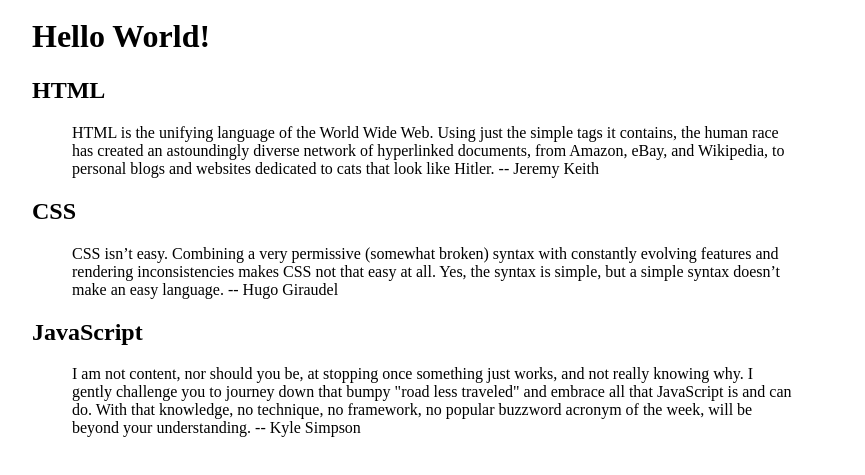
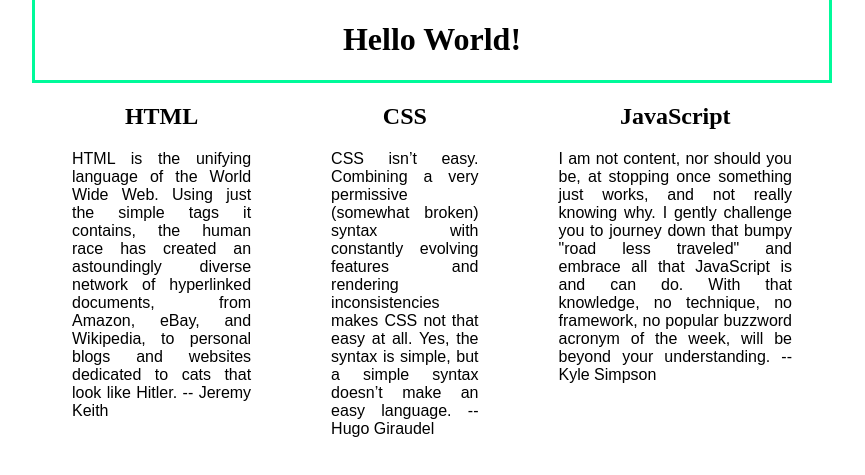
Before and after one commit to brenda-john/hello-world, a plain HTML site: page index.html in a window 1280 px wide. Shown: the part 237-712 px from the top of the page, without its empty margins (208-1073 px from the left). Drawn offline with Linux system fonts and the light colour scheme.

Commit message:
update general positioning

```diff
--- a/css/main.css
+++ b/css/main.css
@@ -23,10 +23,6 @@ li {
     justify-content: space-between;
 }
 
-p {
-    font-family: sans-serif;
-}
-
 body {
     margin: 2em auto;
     width: 50em;
@@ -37,9 +33,31 @@ img {
     width: 75%;
 }
 
-nav a {
+.nav a {
     display: flex;
     text-decoration: none;
     width: 3em;
     background-color: navajowhite;
 }
+
+.box {
+    display: flex;
+    max-width: 50em;
+    max-height: 30em;
+    border: solid mediumspringgreen;
+    justify-content: center;
+}
+
+main {
+    display: flex;
+    flex-direction: row;
+}
+
+p {
+    font-family: sans-serif;
+    text-align: justify;
+}
+
+h2 {
+    text-align: center;
+}
--- a/index.html
+++ b/index.html
@@ -25,25 +25,27 @@
             <h1>Hello World!</h1>
         </div>
 
+        <main>
             <div>
                 <h2>HTML</h2>
-            <p><blockquote> HTML is the unifying language of the World Wide Web. Using just the simple tags it contains, the human race has created an astoundingly diverse network of hyperlinked documents, from Amazon, eBay, and Wikipedia, to personal blogs and websites dedicated to cats that look like Hitler.
+                <blockquote><p> HTML is the unifying language of the World Wide Web. Using just the simple tags it contains, the human race has created an astoundingly diverse network of hyperlinked documents, from Amazon, eBay, and Wikipedia, to personal blogs and websites dedicated to cats that look like Hitler.
 
-                    -- Jeremy Keith</blockquote></p>
+                        -- Jeremy Keith</p> </blockquote>
             </div>
 
             <div>
                 <h2>CSS</h2>
-            <p><blockquote>CSS isn’t easy. Combining a very permissive (somewhat broken) syntax with constantly evolving features and rendering inconsistencies makes CSS not that easy at all. Yes, the syntax is simple, but a simple syntax doesn’t make an easy language.
+                <blockquote><p>CSS isn’t easy. Combining a very permissive (somewhat broken) syntax with constantly evolving features and rendering inconsistencies makes CSS not that easy at all. Yes, the syntax is simple, but a simple syntax doesn’t make an easy language.
 
-                    -- Hugo Giraudel</blockquote></p>
+                        -- Hugo Giraudel</p></blockquote>
             </div>
 
             <div>
                 <h2>JavaScript</h2>
-            <p><blockquote>I am not content, nor should you be, at stopping once something just works, and not really knowing why. I gently challenge you to journey down that bumpy "road less traveled" and embrace all that JavaScript is and can do. With that knowledge, no technique, no framework, no popular buzzword acronym of the week, will be beyond your understanding.
+                <blockquote><p>I am not content, nor should you be, at stopping once something just works, and not really knowing why. I gently challenge you to journey down that bumpy "road less traveled" and embrace all that JavaScript is and can do. With that knowledge, no technique, no framework, no popular buzzword acronym of the week, will be beyond your understanding.
 
-                    -- Kyle Simpson</blockquote></p>
+                        -- Kyle Simpson</p></blockquote>
             </div>
+        </main>
     </body>
 </html>
```
Lines whose indentation alone changed are shown as unchanged.
